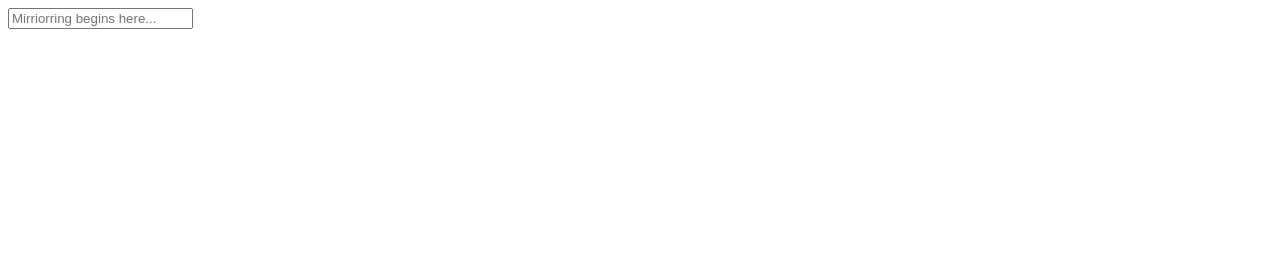
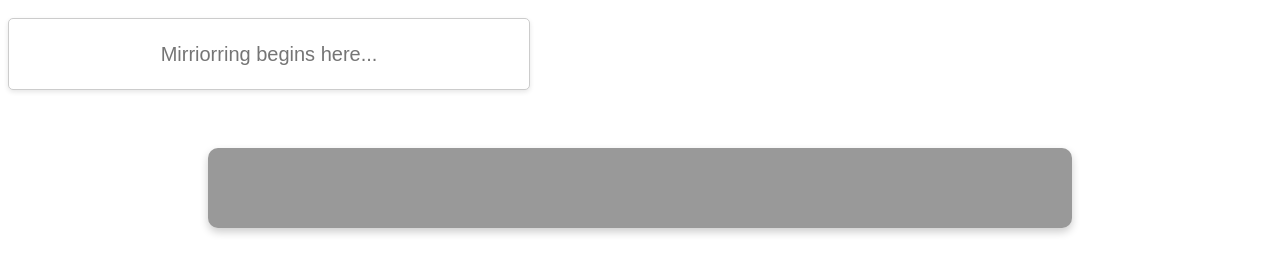
Before and after one commit to joel-elyon-nwamba/mirrorInput, a plain HTML site: page index.html in a window 1280 px wide. Drawn offline with Linux system fonts and the light colour scheme.

Commit message:
Added css styles

```diff
--- a/css/styles.css
+++ b/css/styles.css
@@ -0,0 +1,25 @@
+.mirror {
+    background-color: #999;
+    color: #ffff;
+    padding: 2rem;
+    border-radius: 10px;
+    margin: 3rem auto;
+    width: 80%;
+    max-width: 800px;
+    box-shadow: 0 4px 8px rgba(0, 0, 0, 0.2);
+    text-align: center;
+}
+
+input {
+    width: 500px;
+    height: 50px;
+    font-size: 20px;
+    padding: 10px;
+    border: 1px solid #ccc;
+    border-radius: 5px;
+    box-shadow: 0 2px 5px rgba(0, 0, 0, 0.1);
+    transition: all 0.3s ease;
+    margin: 10px auto;
+    outline: none;
+    text-align: center;
+}
--- a/index.html
+++ b/index.html
@@ -8,13 +8,9 @@
     </head>
     <body>
         <input type="text" id="inputText" placeholder="Mirriorring begins here...">
-        <p id="mirrorText"></p>
-
-
-
-
-
-        <script src="js/index.js"></script>
-
-    </body>
+        <div class="mirror">
+         <p id="mirrorText"></p>
+        </div>
+         <script src="js/index.js"></script>
+         </body>
 </html>
--- a/js/index.js
+++ b/js/index.js
@@ -2,6 +2,6 @@ const inputText = document.getElementById("inputText");
 const mirrorText = document.getElementById("mirrorText");
 
 inputText.addEventListener("input", () => {
-    mirrorText.textContent = inputText.value;
+    mirrorText.textContent = inputText.value
 
 })
```
